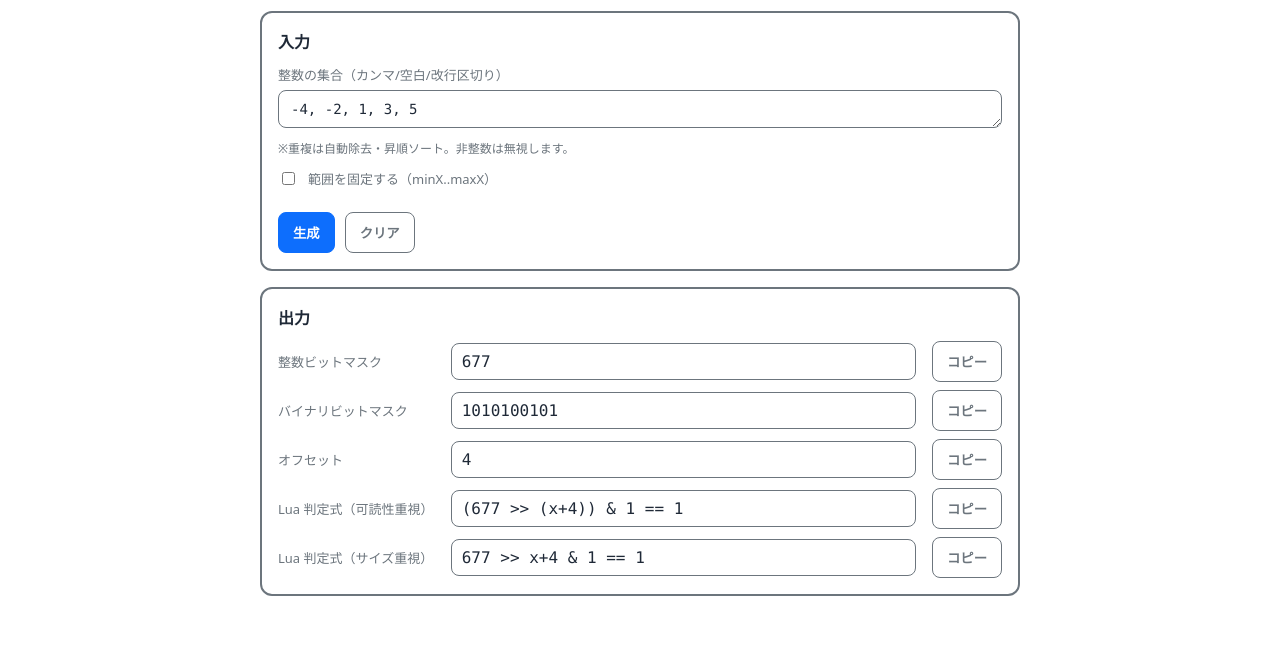
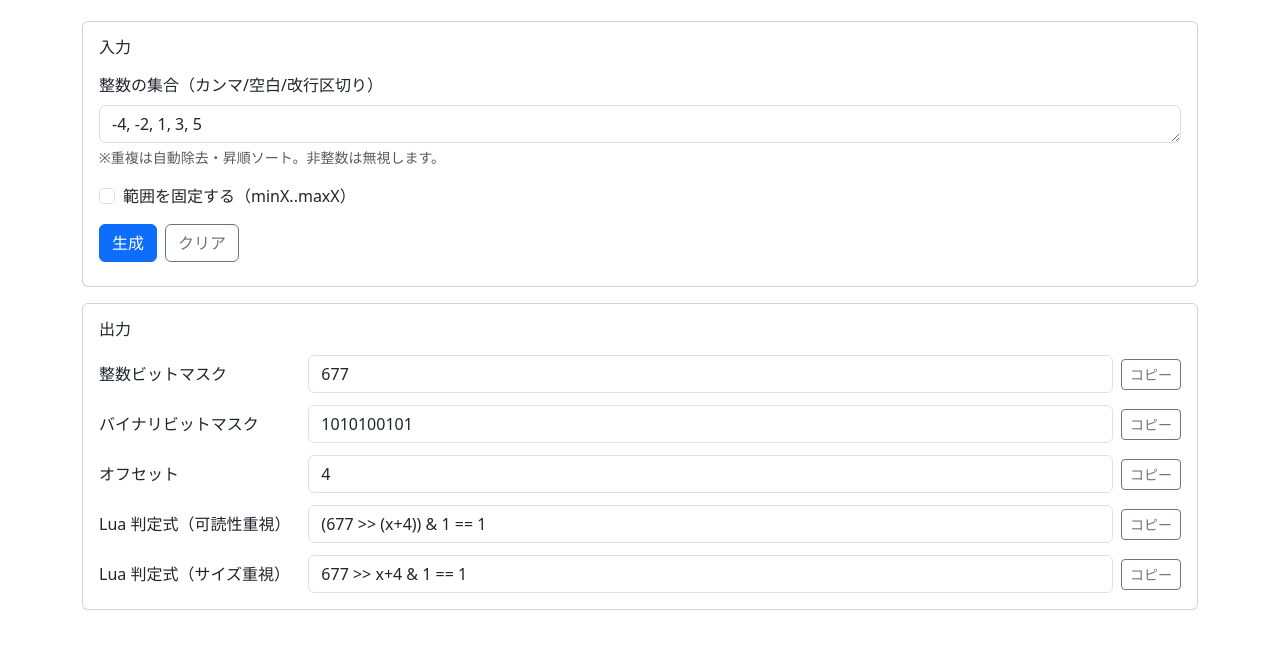
Before and after one commit to Rutile3/lua-bitmask-expression-generator, a plain HTML site: page index.html in a window 1280 px wide. Shown: the part 131-800 px from the top of the page. Drawn offline with nearby package versions, Linux system fonts and the light colour scheme.

Commit message:
【スタイル修正】bootstrapを使うようにスタイルを変更。

```diff
--- a/index.html
+++ b/index.html
@@ -5,87 +5,87 @@
     <meta charset="utf-8" />
     <meta name="viewport" content="width=device-width, initial-scale=1" />
     <meta name="color-scheme" content="light">
-  <link rel="icon" href="./favicon.ico" type="image/x-icon">
+    <link rel="icon" href="/favicon.ico" type="image/x-icon">
     <title>Lua ビットマスク判定式ジェネレータ</title>
-
-  <!-- 外部CSS -->
+    <link href="https://cdn.jsdelivr.net/npm/bootstrap@5.3.3/dist/css/bootstrap.min.css" rel="stylesheet">
     <link rel="stylesheet" href="./styles.css">
 </head>
 
 <body>
-  <div class="wrap">
-    <h1>Lua ビットマスク判定式ジェネレータ</h1>
-    <p class="lead">
+    <div class="container my-4">
+        <h1 class="mb-2">Lua ビットマスク判定式ジェネレータ</h1>
+        <p class="lead text-muted mb-4 fs-6">
             整数の集合から、整数ビットマスク・バイナリビットマスク・オフセット・Lua 判定式を生成します。<br>
             必要に応じて、範囲（min..max）を固定して生成することもできます。
         </p>
 
         <!-- 入力セクション -->
-    <section class="section" id="inputSec">
-      <h2>入力</h2>
-      <div class="row">
-        <div>
-          <label for="set">整数の集合（カンマ/空白/改行区切り）</label>
-          <textarea id="set" rows="1" placeholder="例: -4, -2, 1, 3, 5"></textarea>
-          <div class="hint">※重複は自動除去・昇順ソート。非整数は無視します。</div>
+        <div class="card mb-3">
+            <div class="card-body">
+                <h2 class="h6 mb-3">入力</h2>
+                <div class="mb-3">
+                    <label for="set" class="form-label">整数の集合（カンマ/空白/改行区切り）</label>
+                    <textarea id="set" rows="1" class="form-control" placeholder="例: -4, -2, 1, 3, 5"></textarea>
+                    <div class="form-text small">※重複は自動除去・昇順ソート。非整数は無視します。</div>
                 </div>
-        <div class="inline">
-          <label class="inline" style="margin:0;">
-            <input type="checkbox" id="useRange" /> 範囲を固定する（minX..maxX）
-          </label>
+                <div class="form-check mb-3">
+                    <input class="form-check-input" type="checkbox" id="useRange">
+                    <label class="form-check-label" for="useRange">範囲を固定する（minX..maxX）</label>
                 </div>
-        <div class="row" id="rangeRow" style="display:none;">
-          <div>
-            <label for="minX">最小（minX）</label>
-            <input id="minX" type="number" inputmode="numeric" placeholder="例: -5" />
+                <div class="row g-3 mb-3" id="rangeRow" style="display:none;">
+                    <div class="col">
+                        <label for="minX" class="form-label">最小（minX）</label>
+                        <input id="minX" type="number" inputmode="numeric" class="form-control" placeholder="例: -5" />
                     </div>
-          <div>
-            <label for="maxX">最大（maxX）</label>
-            <input id="maxX" type="number" inputmode="numeric" placeholder="例: 5" />
+                    <div class="col">
+                        <label for="maxX" class="form-label">最大（maxX）</label>
+                        <input id="maxX" type="number" inputmode="numeric" class="form-control" placeholder="例: 5" />
                     </div>
                 </div>
-        <div class="actions">
-          <button id="gen" class="btn-primary" type="button">生成</button>
-          <button id="clear" class="btn-secondary" type="button">クリア</button>
+                <div class="d-flex gap-2 mb-2">
+                    <button id="gen" class="btn btn-primary" type="button">生成</button>
+                    <button id="clear" class="btn btn-outline-secondary" type="button">クリア</button>
                 </div>
-        <div id="msg" class="warn" style="display:none;" aria-live="polite" role="status"></div>
+                <div id="msg" class="text-danger small" style="display:none;" aria-live="polite" role="status"></div>
             </div>
-    </section>
+        </div>
 
         <!-- 出力セクション -->
-    <section class="section" id="outputSec">
-      <h2>出力</h2>
+        <div class="card">
+            <div class="card-body">
+                <h2 class="h6 mb-3">出力</h2>
                 <div class="out-grid">
                     <div class="out-row">
-          <div class="out-key">整数ビットマスク</div>
-          <div id="constDec" class="out-val">—</div>
-          <button class="copy btn-secondary" data-copy="constDec">コピー</button>
+                        <div class="text-body">整数ビットマスク</div>
+                        <div id="constDec" class="form-control disabled">—</div>
+                        <button class="copy btn btn-outline-secondary btn-sm" data-copy="constDec">コピー</button>
                     </div>
                     <div class="out-row">
-          <div class="out-key">バイナリビットマスク</div>
-          <div id="constBin" class="out-val">—</div>
-          <button class="copy btn-secondary" data-copy="constBin">コピー</button>
+                        <div class="text-body">バイナリビットマスク</div>
+                        <div id="constBin" class="form-control disabled">—</div>
+                        <button class="copy btn btn-outline-secondary btn-sm" data-copy="constBin">コピー</button>
                     </div>
                     <div class="out-row">
-          <div class="out-key">オフセット</div>
-          <div id="offset" class="out-val">—</div>
-          <button class="copy btn-secondary" data-copy="offset">コピー</button>
+                        <div class="text-body">オフセット</div>
+                        <div id="offset" class="form-control disabled">—</div>
+                        <button class="copy btn btn-outline-secondary btn-sm" data-copy="offset">コピー</button>
                     </div>
                     <div class="out-row">
-          <div class="out-key">Lua 判定式（可読性重視）</div>
-          <div id="luaReadable" class="out-val">—</div>
-          <button class="copy btn-secondary" data-copy="luaReadable">コピー</button>
+                        <div class="text-body">Lua 判定式（可読性重視）</div>
+                        <div id="luaReadable" class="form-control disabled">—</div>
+                        <button class="copy btn btn-outline-secondary btn-sm" data-copy="luaReadable">コピー</button>
                     </div>
                     <div class="out-row">
-          <div class="out-key">Lua 判定式（サイズ重視）</div>
-          <div id="luaCompact" class="out-val">—</div>
-          <button class="copy btn-secondary" data-copy="luaCompact">コピー</button>
+                        <div class="text-body">Lua 判定式（サイズ重視）</div>
+                        <div id="luaCompact" class="form-control disabled">—</div>
+                        <button class="copy btn btn-outline-secondary btn-sm" data-copy="luaCompact">コピー</button>
                     </div>
                 </div>
-    </section>
+            </div>
+        </div>
     </div>
 
-  <!-- 外部JS（deferで安全にDOM後） -->
+    <!-- 外部JS -->
     <script src="./app.js" defer></script>
 </body>
 
--- a/styles.css
+++ b/styles.css
@@ -1,190 +1,12 @@
-/* ===== 基本スタイル（白基調・縦一列レイアウト） ===== */
-:root {
-    --fg: #1f2937;
-    /* 文字色 */
-    --fg-sub: #6c757d;
-    /* 補助文字 */
-    --bg: #ffffff;
-    /* 背景 */
-    --line: #6c757d;
-    /* 罫線 */
-    --section-border: 2px;
-    /* セクションのボーダーサイズ */
-    --item-border: 1px;
-    /* 項目のボーダーサイズ */
-    --mono: ui-monospace, SFMono-Regular, Menlo, Monaco, Consolas, "Liberation Mono", monospace;
-    /* 等幅フォント */
-}
-
-* {
-    box-sizing: border-box;
-}
-
-body {
-    margin: 0;
-    padding: 24px;
-    color: var(--fg);
-    background: var(--bg);
-    font-family: system-ui, -apple-system, Segoe UI, Roboto, Helvetica, Arial;
-}
-
-.wrap {
-    max-width: 760px;
-    margin: 0 auto;
-}
-
-h1 {
-    font-size: 32px;
-    margin: 0 0 8px;
-}
-
-p.lead {
-    margin: 0 0 16px;
-    color: var(--fg-sub);
-}
-
-/* ボタンスタイル */
-.btn-primary {
-    --btn-color: #fff;
-    --btn-bg: #0d6efd;
-    --btn-border-color: #0d6efd;
-    --btn-hover-color: #fff;
-    --btn-hover-bg: #0b5ed7;
-    --btn-hover-border-color: #0a58ca;
-}
-
-.btn-secondary {
-    --btn-color: #6c757d;
-    --btn-bg: #fff;
-    --btn-border-color: #6c757d;
-    --btn-hover-color: #fff;
-    --btn-hover-bg: #6c757d;
-    --btn-hover-border-color: #6c757d;
-}
-
-button {
-    color: var(--btn-color);
-    background: var(--btn-bg);
-    border: var(--item-border) solid var(--btn-border-color);
-    appearance: none;
-    cursor: pointer;
-    border-radius: 8px;
-    padding: 10px 14px;
-    font-weight: 600;
-    transition: background .15s;
-}
-
-button:hover {
-    color: var(--btn-hover-color);
-    background: var(--btn-hover-bg);
-    border-color: var(--btn-hover-border-color);
-}
-
-button[disabled] {
-    opacity: .4;
-    pointer-events: none;
-    cursor: not-allowed;
-}
-
-/* 縦並びのカード */
-.section {
-    border: var(--section-border) solid var(--line);
-    border-radius: 12px;
-    padding: 16px;
-    background: #fff;
-}
-
-.section+.section {
-    margin-top: 16px;
-}
-
-.section h2 {
-    font-size: 16px;
-    margin: 0 0 12px;
-    color: var(--fg);
-}
-
-/* 入力UI */
-label {
-    display: block;
-    font-size: 13px;
-    color: var(--fg-sub);
-    margin-bottom: 6px;
-}
-
-textarea,
-input[type="number"],
-input[type="text"] {
-    width: 100%;
-    padding: 10px 12px;
-    border: var(--item-border) solid var(--line);
-    border-radius: 8px;
-    font-size: 14px;
-    background: #fff;
-    color: var(--fg);
-    font-family: var(--mono);
-}
-
-.row {
-    display: grid;
-    grid-template-columns: 1fr;
-    gap: 12px;
-}
-
-.inline {
-    display: flex;
-    align-items: center;
-    gap: 10px;
-}
-
-.hint {
-    font-size: 12px;
-    color: var(--fg-sub);
-    margin-top: 6px;
-}
-
-.actions {
-    display: flex;
-    gap: 10px;
-    margin-top: 12px;
-}
-
-/* 出力UI */
+/* 出力グリッド */
 .out-grid {
     display: grid;
-    grid-template-columns: 1fr;
-    gap: 8px;
+    gap: 0.75rem;
 }
 
 .out-row {
     display: grid;
-    grid-template-columns: 18ch 1fr auto;
-    gap: 8px;
+    grid-template-columns: 22ch 1fr auto;
+    gap: 0.5rem;
     align-items: center;
 }
-
-.out-key {
-    color: var(--fg-sub);
-    font-size: 13px;
-}
-
-.out-val {
-    border: var(--item-border) solid var(--line);
-    border-radius: 8px;
-    padding: 8px 10px;
-    font-family: var(--mono);
-    background: #fff;
-    word-break: break-all;
-}
-
-.copy {
-    justify-self: end;
-    margin-left: 8px;
-}
-
-/* 目立たない警告 */
-.warn {
-    color: #b91c1c;
-    font-size: 12px;
-    margin-top: 6px;
-}
```
Lines whose indentation alone changed are shown as unchanged.
